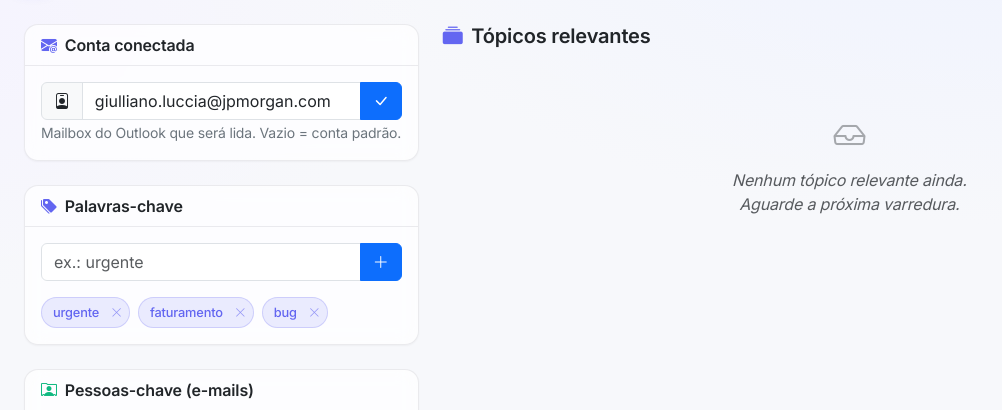
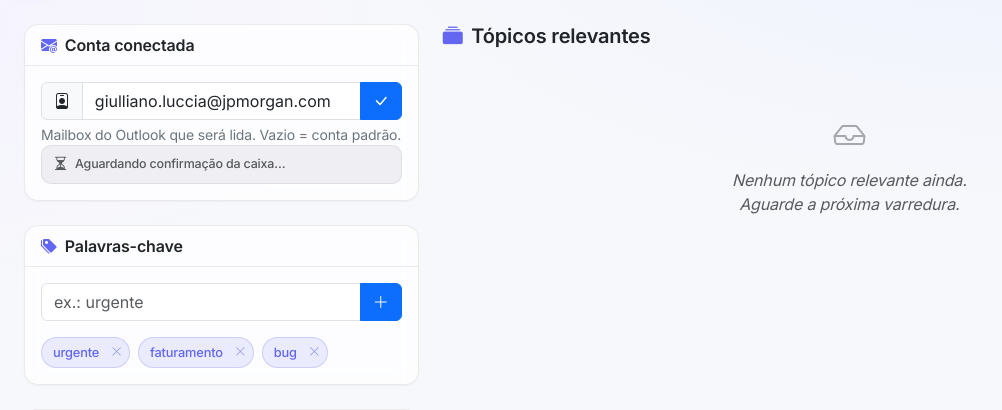
Before and after one commit to PistacchioV/Outlook-Manager, a Flask app: page / in a window 1280 px wide. Shown: the part 55-465 px from the top of the page, without its empty margins (0-1002 px from the left). Run offline with Flask 3, Linux system fonts and the light colour scheme; data that the repository does not hold is empty.

Commit message:
Mostra a conta realmente reconhecida pelo Outlook após a varredura
- OutlookManager registra conta_conectada (SMTP/store resolvido) em cada
  varredura bem-sucedida e a limpa em caso de erro.
- /api/topicos passa a expor conta_email e conta_conectada.
- Painel ganha indicador de status da conta: conectado (verde), divergente
  (amarelo), erro (vermelho) ou aguardando.

Co-Authored-By: Claude Opus 4.8 (1M context) <noreply@anthropic.com>

```diff
--- a/outlook_manager.py
+++ b/outlook_manager.py
@@ -166,6 +166,9 @@ class OutlookManager:
         self._topicos: Dict[str, Dict[str, Any]] = {}
         self.ultima_varredura: Optional[str] = None
         self.status_worker: str = "parado"
+        # Conta que o Outlook REALMENTE reconheceu na última varredura
+        # bem-sucedida (None enquanto não conectou / em erro).
+        self.conta_conectada: Optional[str] = None
 
         # ----- Concorrência -----
         self._lock = threading.Lock()
@@ -287,6 +290,8 @@ class OutlookManager:
                 "ultima_varredura": self.ultima_varredura,
                 "status_worker": self.status_worker,
                 "modo_simulado": MODO_SIMULADO,
+                "conta_email": self.conta_email,        # conta configurada
+                "conta_conectada": self.conta_conectada,  # conta reconhecida
             }
 
     # ----------------------------------------------------------------- #
@@ -358,12 +363,15 @@ class OutlookManager:
         try:
             if MODO_SIMULADO:
                 emails = self._coletar_emails_simulados()
+                # No simulado, "confirmamos" a conta configurada.
+                self.conta_conectada = self.conta_email or "conta padrão (simulado)"
             else:
                 emails = self._coletar_emails_outlook()
             self._processar_emails(emails)
             self.ultima_varredura = datetime.now().strftime("%d/%m/%Y %H:%M:%S")
         except Exception as exc:  # noqa: BLE001  (logamos e seguimos)
             self.status_worker = f"erro: {exc}"
+            self.conta_conectada = None  # não confirmamos a caixa
 
     # ----------------------------------------------------------------- #
     # Coleta — Outlook real                                             #
@@ -438,7 +446,13 @@ class OutlookManager:
 
         # 6 == olFolderInbox (constante padrão do Outlook).
         if not alvo:
-            return namespace.GetDefaultFolder(6)
+            inbox = namespace.GetDefaultFolder(6)
+            # Registra o nome real da store conectada (conta padrão).
+            try:
+                self.conta_conectada = inbox.Store.DisplayName or "conta padrão"
+            except Exception:
+                self.conta_conectada = "conta padrão"
+            return inbox
 
         # 1) Por Account (forma mais robusta).
         try:
@@ -446,6 +460,7 @@ class OutlookManager:
                 smtp = _normalizar(getattr(account, "SmtpAddress", "") or "")
                 if smtp == alvo:
                     store = account.DeliveryStore
+                    self.conta_conectada = account.SmtpAddress  # conta confirmada
                     return store.GetDefaultFolder(6)
         except Exception:
             pass
@@ -455,6 +470,7 @@ class OutlookManager:
             for store in namespace.Stores:
                 nome = _normalizar(getattr(store, "DisplayName", "") or "")
                 if alvo in nome:
+                    self.conta_conectada = store.DisplayName  # conta confirmada
                     return store.GetDefaultFolder(6)
         except Exception:
             pass
--- a/templates/index.html
+++ b/templates/index.html
@@ -237,6 +237,26 @@
       color: var(--bs-secondary-color); font-style: italic;
     }
 
+    /* Confirmação da conta reconhecida pelo Outlook. */
+    .conta-status {
+      display: flex; align-items: center; gap: 7px;
+      font-size: 0.78rem; font-weight: 500;
+      padding: 7px 11px; border-radius: var(--radius-sm);
+      border: 1px solid var(--card-border);
+      /* Entra suave quando o estado muda. */
+      transition: background-color var(--dur-hover) ease, color var(--dur-hover) ease;
+    }
+    .conta-status:empty { display: none; }
+    .conta-status .bi { font-size: 0.95rem; }
+    .conta-status.ok   { background: rgba(16,185,129,0.10); color: #059669; border-color: rgba(16,185,129,0.25); }
+    [data-bs-theme="dark"] .conta-status.ok { color: #34d399; }
+    .conta-status.wait { background: rgba(120,120,140,0.10); color: var(--bs-secondary-color); }
+    .conta-status.warn { background: rgba(245,158,11,0.10); color: #b45309; border-color: rgba(245,158,11,0.28); }
+    [data-bs-theme="dark"] .conta-status.warn { color: #fbbf24; }
+    .conta-status.err  { background: rgba(239,68,68,0.10); color: #dc2626; border-color: rgba(239,68,68,0.28); }
+    [data-bs-theme="dark"] .conta-status.err { color: #f87171; }
+    .conta-status .mono { font-family: ui-monospace, "SF Mono", Menlo, monospace; font-weight: 600; }
+
     /* ---------------- ACESSIBILIDADE ----------------
        Reduz movimento: mantém opacidade/cor, remove deslocamentos. */
     @media (prefers-reduced-motion: reduce) {
@@ -289,7 +309,8 @@
               <input id="input-conta" type="email" class="form-control" placeholder="usuario@jpmorgan.com" autocomplete="off" />
               <button class="btn btn-primary" type="submit" aria-label="Salvar conta"><i class="bi bi-check-lg"></i></button>
             </form>
-            <small class="text-secondary">Mailbox do Outlook que será lida. Vazio = conta padrão.</small>
+            <small class="text-secondary d-block mt-1">Mailbox do Outlook que será lida. Vazio = conta padrão.</small>
+            <div id="conta-status" class="conta-status mt-2"></div>
           </div>
         </div>
 
@@ -500,6 +521,44 @@
     }
     document.getElementById("info-varredura").textContent =
       data.ultima_varredura ? `Última varredura · ${data.ultima_varredura}` : "";
+
+    renderContaStatus(data);
+  }
+
+  // Confirma se o Outlook reconheceu a caixa configurada na última varredura.
+  function renderContaStatus(data) {
+    const el = document.getElementById("conta-status");
+    const conectada = data.conta_conectada;
+    const configurada = (data.conta_email || "").trim();
+
+    // Erro na varredura (ex.: conta não encontrada / Novo Outlook).
+    if ((data.status_worker || "").startsWith("erro")) {
+      el.className = "conta-status err";
+      el.innerHTML = `<i class="bi bi-exclamation-octagon-fill"></i>
+        <span>Não conectado — verifique a conta no Outlook</span>`;
+      return;
+    }
+    // Ainda não confirmou nenhuma caixa.
+    if (!conectada) {
+      el.className = "conta-status wait";
+      el.innerHTML = `<i class="bi bi-hourglass-split"></i>
+        <span>Aguardando confirmação da caixa…</span>`;
+      return;
+    }
+    // Conectado, mas a caixa reconhecida difere da configurada → aviso.
+    const bate = !configurada ||
+                 conectada.toLowerCase().includes(configurada.toLowerCase()) ||
+                 configurada.toLowerCase().includes(conectada.toLowerCase());
+    if (!bate) {
+      el.className = "conta-status warn";
+      el.innerHTML = `<i class="bi bi-exclamation-triangle-fill"></i>
+        <span>Lendo <span class="mono">${escapeHtml(conectada)}</span> (≠ configurada)</span>`;
+      return;
+    }
+    // OK: caixa reconhecida e batendo com a configurada.
+    el.className = "conta-status ok";
+    el.innerHTML = `<i class="bi bi-check-circle-fill"></i>
+      <span>Conectado a <span class="mono">${escapeHtml(conectada)}</span></span>`;
   }
 
   // =====================================================================
```
